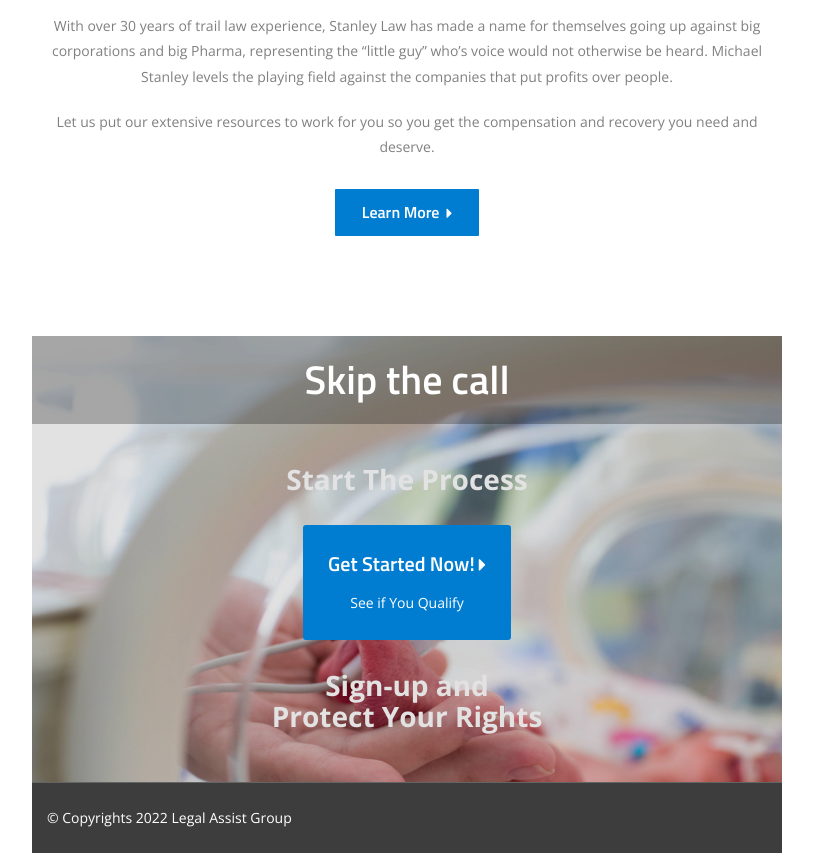
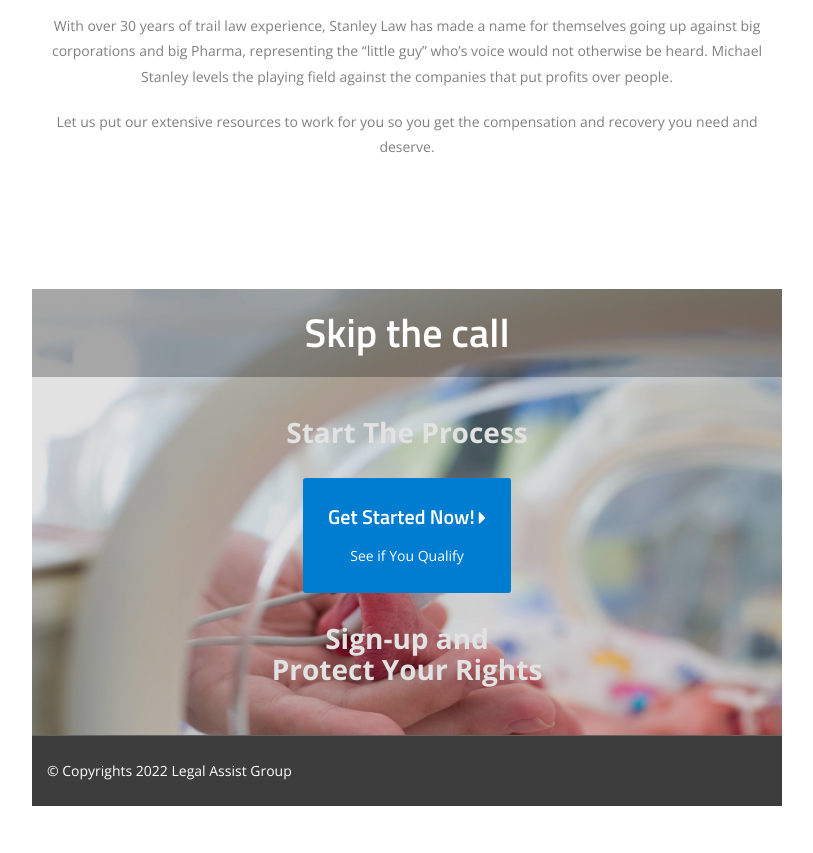
Before and after one commit to dgunn831-git/NEC-Lander, a plain HTML site: page NEC/index.html in a window 1280 px wide. Shown: the part 2525-3378 px from the top of the page, without its empty margins (233-1046 px from the left). After the commit the page ends 3331 px from the top, so only its background shows below. Drawn offline with nearby package versions, Linux system fonts and the light colour scheme.

Commit message:
attorney update

```diff
--- a/NEC/index.html
+++ b/NEC/index.html
@@ -143,7 +143,7 @@
                                 <p>With over 30 years of trail law experience, Stanley Law has made a name for themselves going up against big corporations and big Pharma, representing the “little guy” who’s voice would not otherwise be heard.  Michael Stanley levels the playing field against the companies that put profits over people.</p>
                                 <p>Let us put our extensive resources to work for you so you get the compensation and recovery you need and deserve.</p>
                             </div>
-                            <div class="link-box text-center item_margin-bot-62"><a href="#" class="theme-btn btn-style-one">Learn More<span class="fa fa-caret-right" /></a></div>
+                            <div class="link-box text-center item_margin-bot-62" style="display:none;"><a href="#" class="theme-btn btn-style-one">Learn More<span class="fa fa-caret-right" /></a></div>
                         </div>
                     </div>
                 </div>
```
Also changed, not shown: NEC/images/resource/blog-1.jpg.
